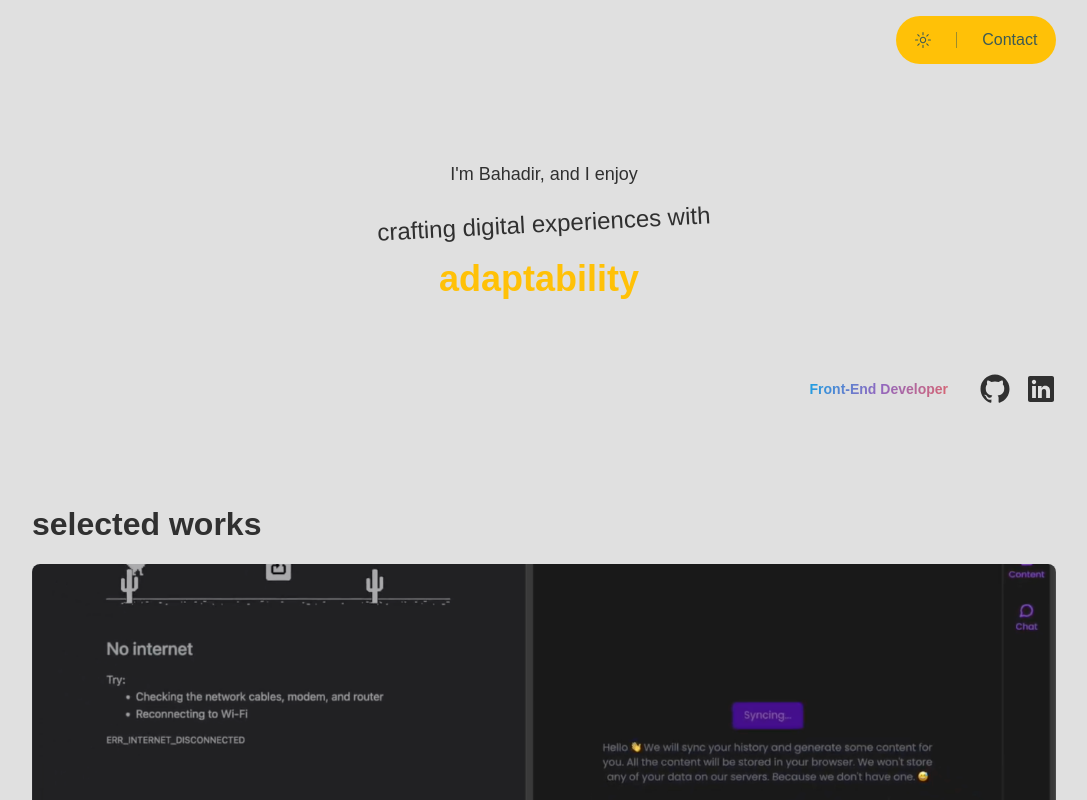
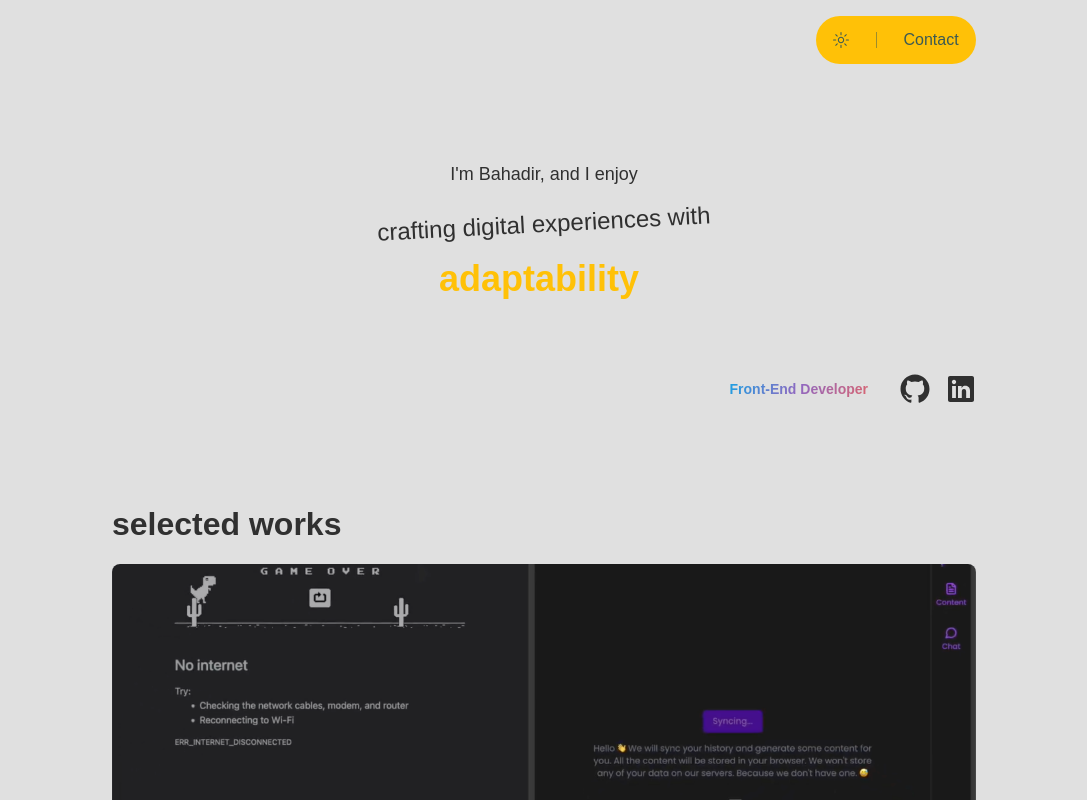
Before and after one commit to Bhdrpkcn/b-port, a Next.js app: page / in a window 1280 px wide. Shown: the top 800 px of the page, without its empty margins (96-1183 px from the left). Built offline with nearby package versions, Linux system fonts and the light colour scheme.

Commit message:
deploy 9

```diff
--- a/src/app/page.tsx
+++ b/src/app/page.tsx
@@ -8,7 +8,7 @@ import Footer from "@/components/layout/Footer";
 
 export default function Home() {
   return (
-    <div className="flex flex-col w-full gap-8 px-12 md:px-20 lg:px-32 text-foreground bg-background">
+    <div className="flex flex-col w-full gap-8 px-12 md:px-20 lg:px-52 text-foreground bg-background">
       <Header />
       <Hero />
       <Work />
--- a/src/components/layout/Footer.tsx
+++ b/src/components/layout/Footer.tsx
@@ -8,7 +8,7 @@ const Footer = () => {
     <>
       <div
         id="footer"
-        className="flex flex-col justify-between items-center left-[-3rem] md:left-[-5rem] lg:left-[-8rem] relative w-screen z-50 gap-6 py-8 text-primary bg-accent dark:bg-accentDark "
+        className="flex flex-col justify-between items-center left-[-3rem] md:left-[-5rem] lg:left-[-13rem] relative w-screen z-50 gap-6 py-8 text-primary bg-accent dark:bg-accentDark "
       >
         <div className="flex flex-row gap-4 text-foreground">
           <Button variant="githubButton" />
--- a/src/components/layout/Header.tsx
+++ b/src/components/layout/Header.tsx
@@ -67,14 +67,14 @@ const Header = () => {
           </nav>
         </motion.header>
 
-        <div className="flex absolute bottom-0 right-0 w-36 sm:w-40 justify-between items-center rounded-full bg-accent dark:bg-accentDark">
+        <div className="flex absolute bottom-0 right-0 w-36 sm:w-40 px-2 gap-2 justify-between items-center rounded-full bg-accent dark:bg-accentDark max-[460px]:w-24">
           <ThemeToggle />
 
-          <div className="w-[1px] h-4 bg-primary dark:bg-white opacity-50 m-auto"></div>
+          <div className="w-[1px] h-4 bg-primary dark:bg-white opacity-50 m-auto max-[460px]:hidden"></div>
 
           <Link
             href="mailto:bhdrpkcn@gmail.com?subject=About your Portfolio"
-            className="flex p-3 cursor-pointer justify-center items-center m-auto hover:scale-105"
+            className="flex py-3 pl-0 cursor-pointer justify-center items-center m-auto hover:scale-105"
           >
             Contact
           </Link>
--- a/src/components/ui/ThemeToggle.tsx
+++ b/src/components/ui/ThemeToggle.tsx
@@ -15,7 +15,7 @@ const ThemeToggle = () => {
 
   return (
     <button
-      className="flex cursor-pointer justify-center items-center m-auto p-3 hover:scale-110 transition-all"
+      className="flex cursor-pointer justify-center items-center m-auto hover:scale-110 transition-all"
       onClick={() => setTheme(theme === "light" ? "dark" : "light")}
       aria-label="Toggle theme"
       aria-pressed={theme === "light"}
```
